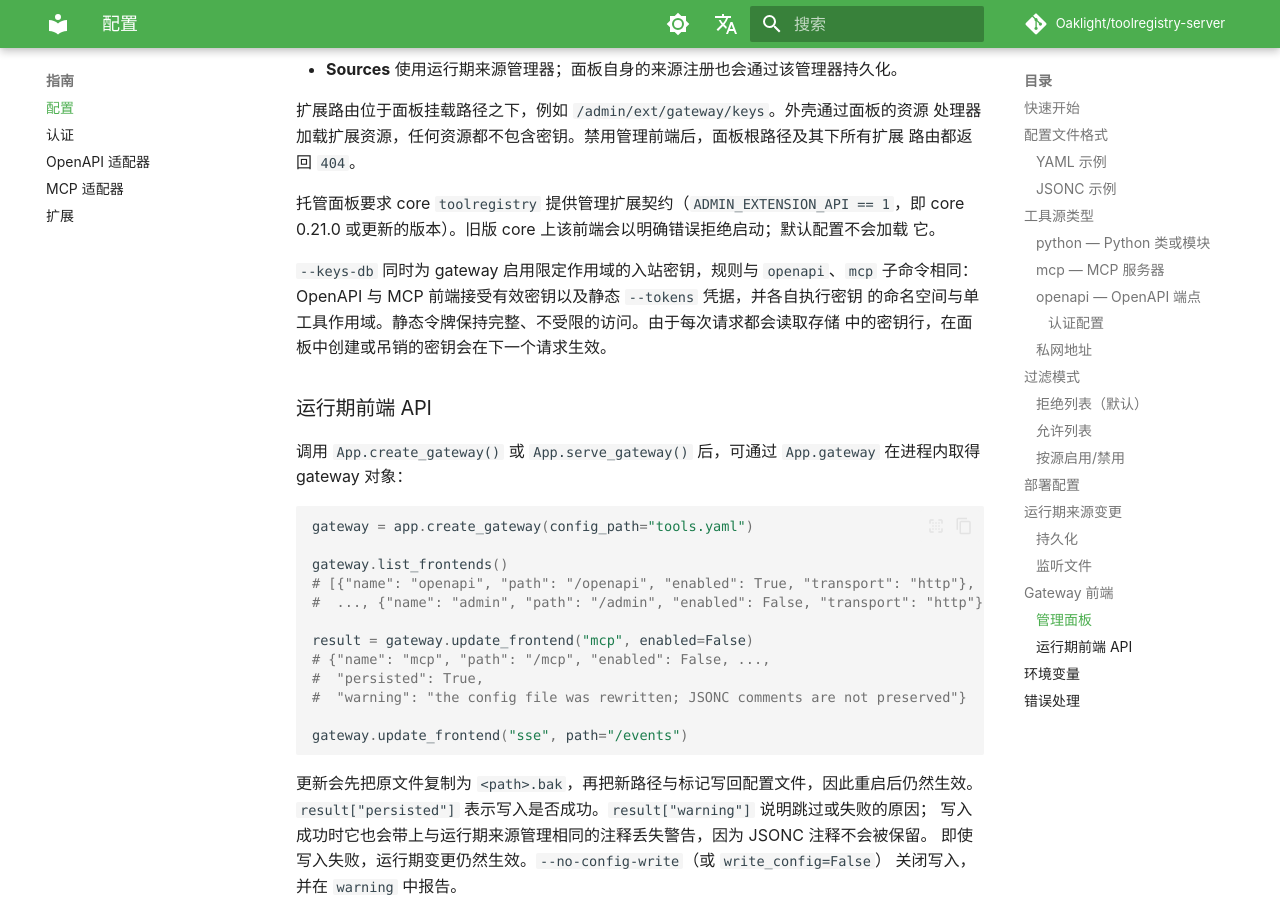
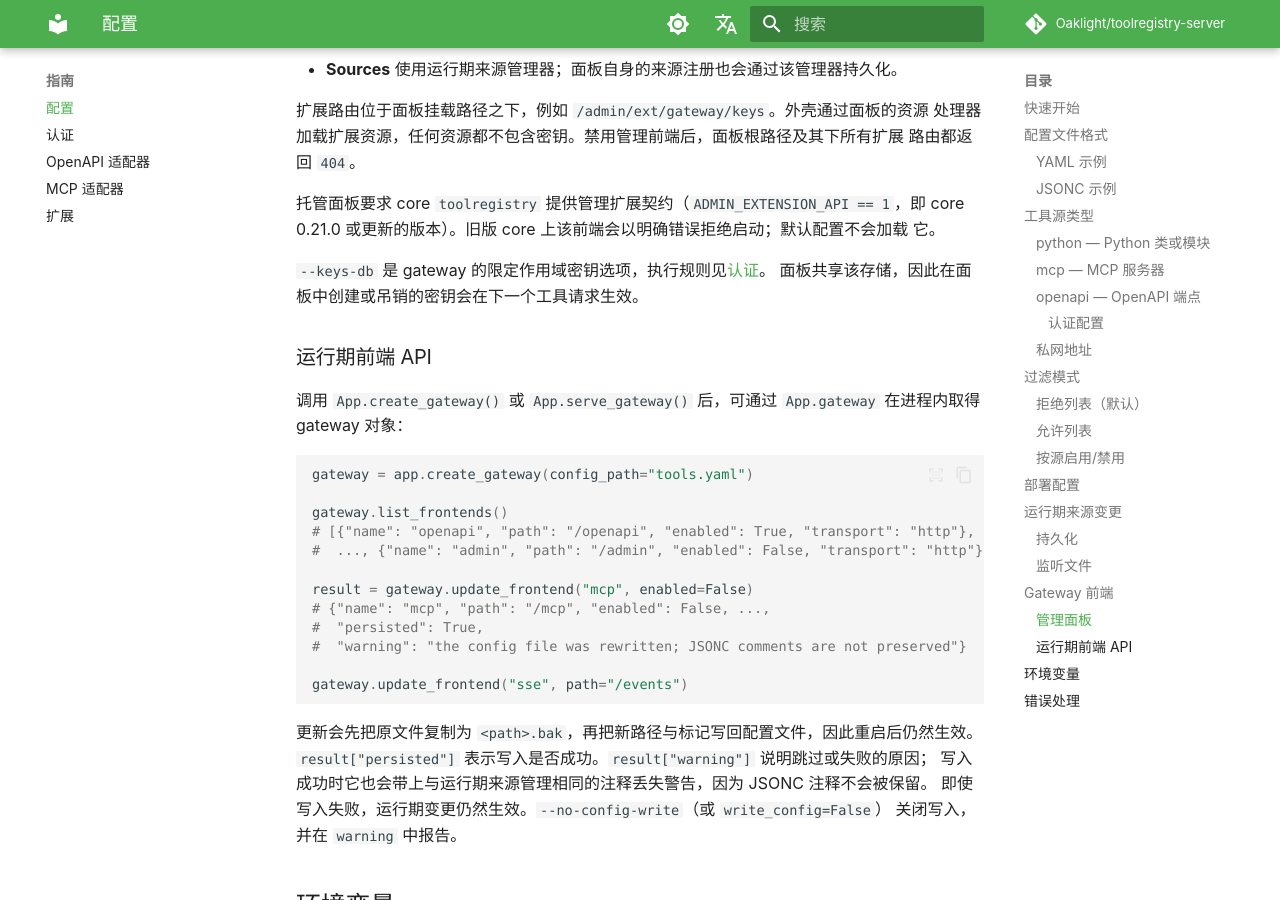
Before and after one commit to Oaklight/toolregistry-server, an MkDocs documentation site: the page built from docs/guides/configuration.md, in a window 1280 px wide and 900 px high, scrolled down 9600 px. Built offline with MkDocs 1.6.1 and Material for MkDocs 9.7.7, drawn with Linux system fonts in a browser that asks for light colours; some web fonts are replaced; comment, search, counter and statistics services are not loaded.

Commit message:
docs(gateway): 引用 gateway 限定作用域密钥文档（#194）

```diff
--- a/docs/guides/configuration.md
+++ b/docs/guides/configuration.md
@@ -380,10 +380,8 @@ gateway 只监听一个对外端口。进程内部在回环地址的临时端口
 core 0.21.0 或更新的版本）。旧版 core 上该前端会以明确错误拒绝启动；默认配置不会加载
 它。
 
-`--keys-db` 同时为 gateway 启用限定作用域的入站密钥，规则与 `openapi`、`mcp`
-子命令相同：OpenAPI 与 MCP 前端接受有效密钥以及静态 `--tokens` 凭据，并各自执行密钥
-的命名空间与单工具作用域。静态令牌保持完整、不受限的访问。由于每次请求都会读取存储
-中的密钥行，在面板中创建或吊销的密钥会在下一个请求生效。
+`--keys-db` 是 gateway 的限定作用域密钥选项，执行规则见[认证](authentication.md#限定作用域的-api-密钥)。
+面板共享该存储，因此在面板中创建或吊销的密钥会在下一个工具请求生效。
 
 ### 运行期前端 API
 
```
Also changed, not shown: docs/changelog.md (+1 -1 lines).
